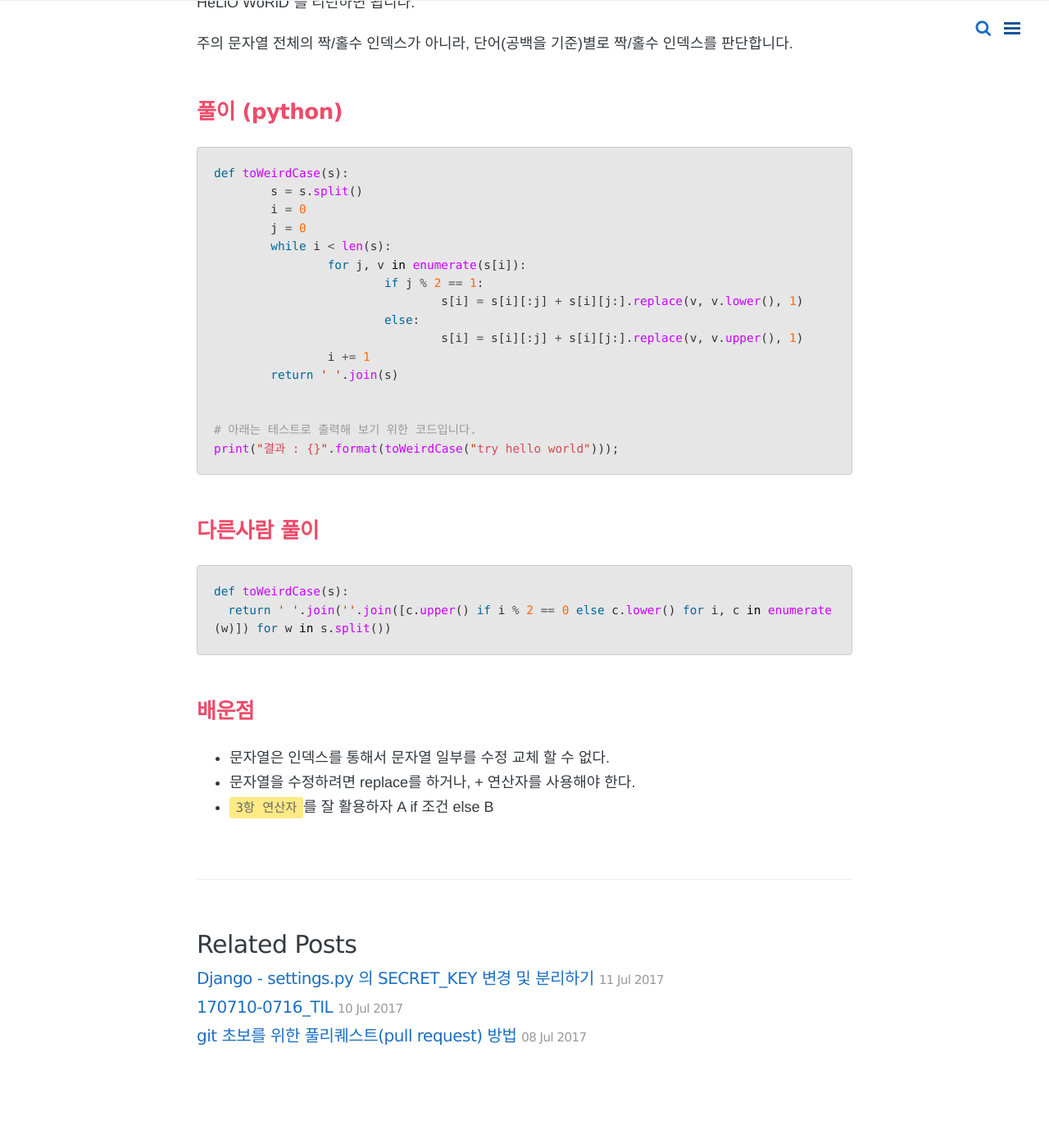
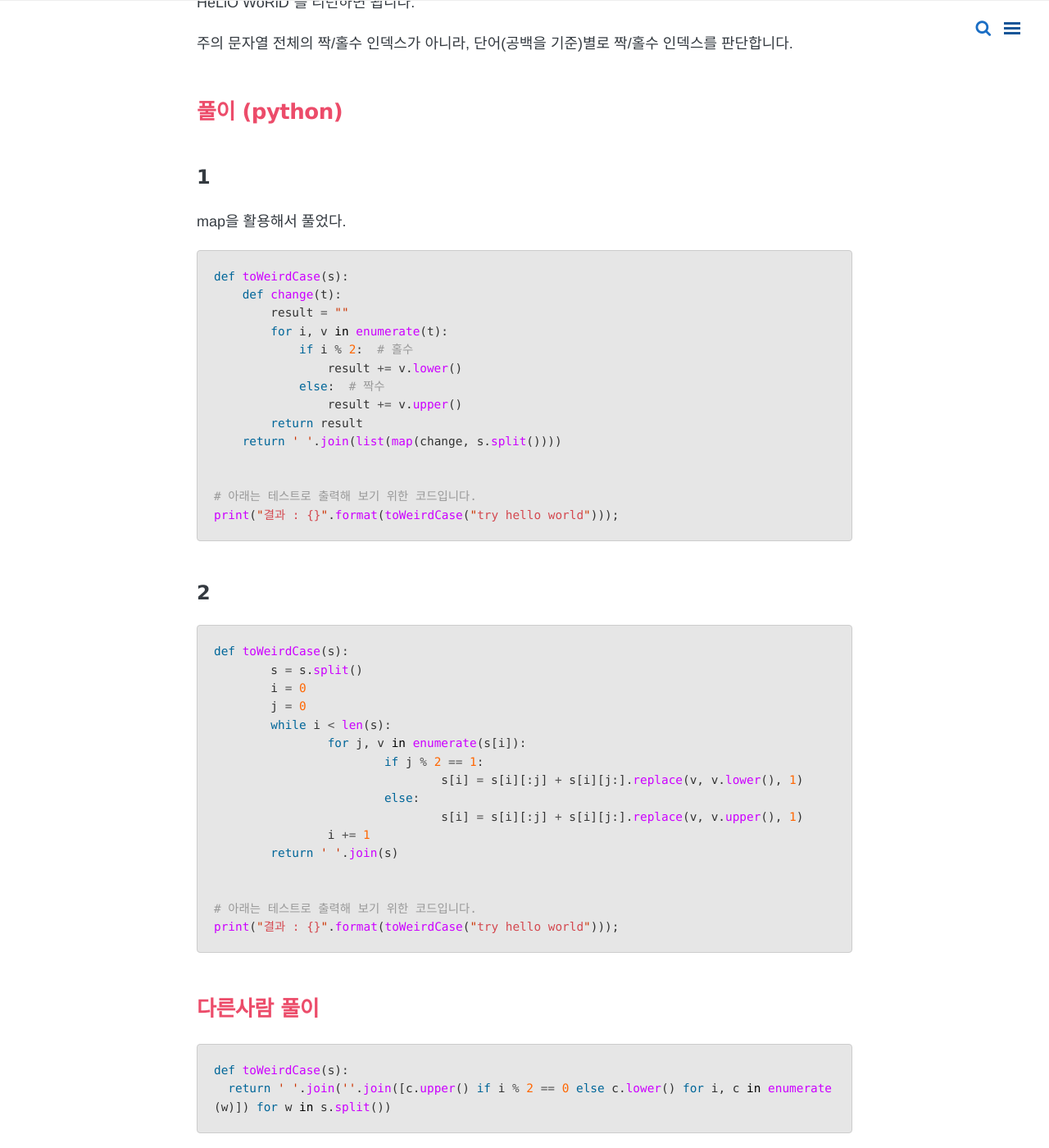
Before and after one commit to wayhome25/wayhome25.github.io, a Jekyll site: the page built from _posts/algorithm/2017-03-12-Odd_Number.md, in a window 1280 px wide and 1400 px high, scrolled down 559 px. Shown: the whole window at 82% size. Built offline with Jekyll 4.4.1, drawn with Linux system fonts in a browser that asks for light colours; nearby versions of some CDN libraries; comment, search, counter and statistics services are not loaded; before the commit the page ends 1895 px from its top, so only the background shows below that; some of the changed text lies outside the part shown.

Commit message:
add blog post

````diff
--- a/_posts/algorithm/2017-03-12-Odd_Number.md
+++ b/_posts/algorithm/2017-03-12-Odd_Number.md
@@ -18,6 +18,27 @@ toWeirdCase함수는 문자열 s를 매개변수로 입력받습니다.
 주의 문자열 전체의 짝/홀수 인덱스가 아니라, 단어(공백을 기준)별로 짝/홀수 인덱스를 판단합니다.
 
 ## 풀이 (python)
+
+### 1
+map을 활용해서 풀었다.
+
+```python
+def toWeirdCase(s):
+    def change(t):
+        result = ""
+        for i, v in enumerate(t):
+            if i % 2:  # 홀수
+                result += v.lower()
+            else:  # 짝수
+                result += v.upper()
+        return result
+    return ' '.join(list(map(change, s.split())))
+
+
+# 아래는 테스트로 출력해 보기 위한 코드입니다.
+print("결과 : {}".format(toWeirdCase("try hello world")));
+```
+### 2
 ```python
 def toWeirdCase(s):
 	s = s.split()
````
Also changed, not shown: _posts/Django/2017-07-11-django-settings-secret-key.md (+1 -1 lines), _posts/algorithm/2017-03-07-no-countinuous.md (+20 -2 lines), _posts/algorithm/2017-03-08-gcdlcm.md (+10 -0 lines), _posts/python/2017-07-15-naver-search-api.md (added, +152 -0 lines).
